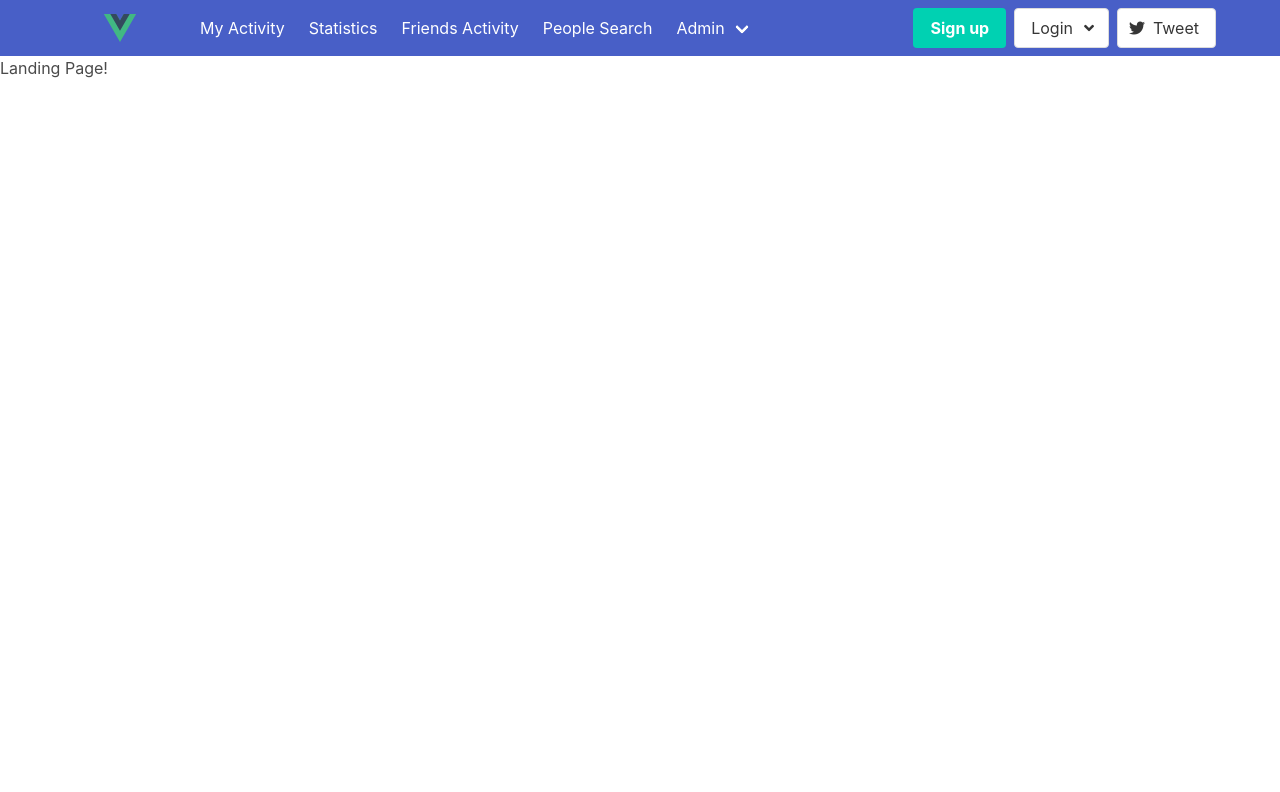
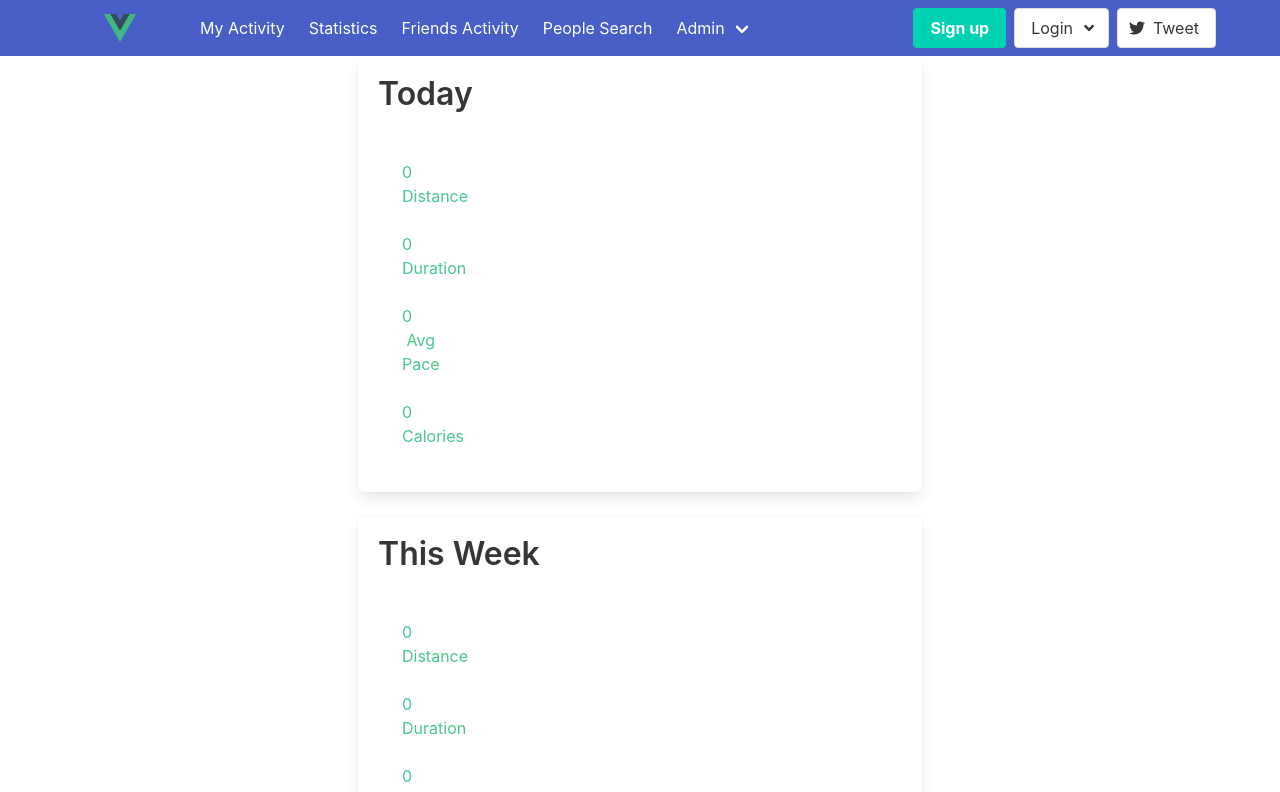
Before and after one commit to charlieolinsky/CPS493-final-project, a Vue app in the folder client/: page / in a window 1280 px wide. Shown: the top 792 px of the page. Built offline with nearby package versions, Linux system fonts and the light colour scheme.

Commit message:
Styled Landing Page

```diff
--- /dev/null
+++ b/client/src/components/StatBox.vue
@@ -0,0 +1,43 @@
+<script setup lang="ts">
+const props = defineProps<{
+  title: string;
+  distance: number;
+  duration: number;
+  avgPace: number;
+  calories: number;
+}>();
+</script>
+
+<template>
+  <div class="box has-text-success summary">
+    <h2 class="title">{{ title }}</h2>
+    <div class="column is-multiline">
+      <div class="column is-half">
+        <h3 class="value">{{ distance }}</h3>
+        <caption class="caption">
+          Distance
+        </caption>
+      </div>
+      <div class="column is-half">
+        <h3 class="value">{{ duration }}</h3>
+        <caption class="caption">
+          Duration
+        </caption>
+      </div>
+      <div class="column is-half">
+        <h3 class="value">{{ avgPace }}</h3>
+        <caption class="caption">
+          Avg Pace
+        </caption>
+      </div>
+      <div class="column is-half">
+        <h3 class="value">{{ calories }}</h3>
+        <caption class="caption">
+          Calories
+        </caption>
+      </div>
+    </div>
+  </div>
+</template>
+
+<style scoped></style>
--- a/client/src/pages/index.vue
+++ b/client/src/pages/index.vue
@@ -1,6 +1,7 @@
 <script setup lang="ts">
 import { watchEffect } from "vue";
 import { getUserStore } from "../global/users";
+import StatBox from "@/components/StatBox.vue";
 
 //DEBUG --START
 const userStore = getUserStore();
@@ -11,8 +12,34 @@ watchEffect(() => {
 </script>
 
 <template>
-  <div>
-    <h1>Landing Page!</h1>
+  <div class="container">
+    <div class="columns">
+      <div class="column is-one-quarter"></div>
+      <div class="column">
+        <StatBox
+          :title="'Today'"
+          :distance="0"
+          :duration="0"
+          :avgPace="0"
+          :calories="0"
+        />
+        <StatBox
+          :title="'This Week'"
+          :distance="0"
+          :duration="0"
+          :avgPace="0"
+          :calories="0"
+        />
+        <StatBox
+          :title="'All Time'"
+          :distance="3.8"
+          :duration="2.5"
+          :avgPace="1.4"
+          :calories="1127.5"
+        />
+      </div>
+      <div class="column is-one-quarter"></div>
+    </div>
   </div>
 </template>
 
```
